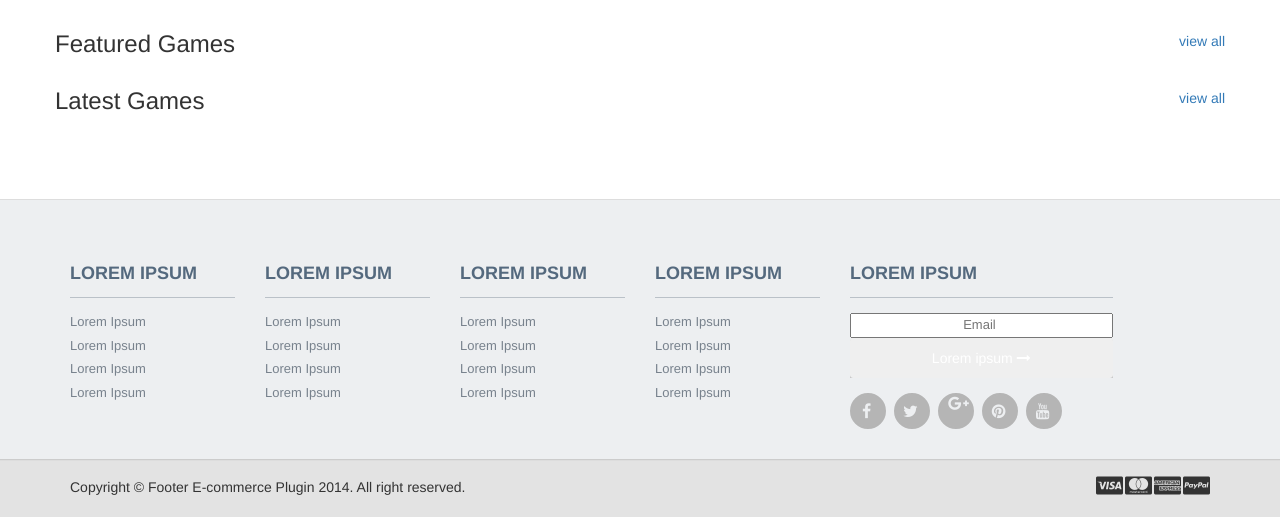
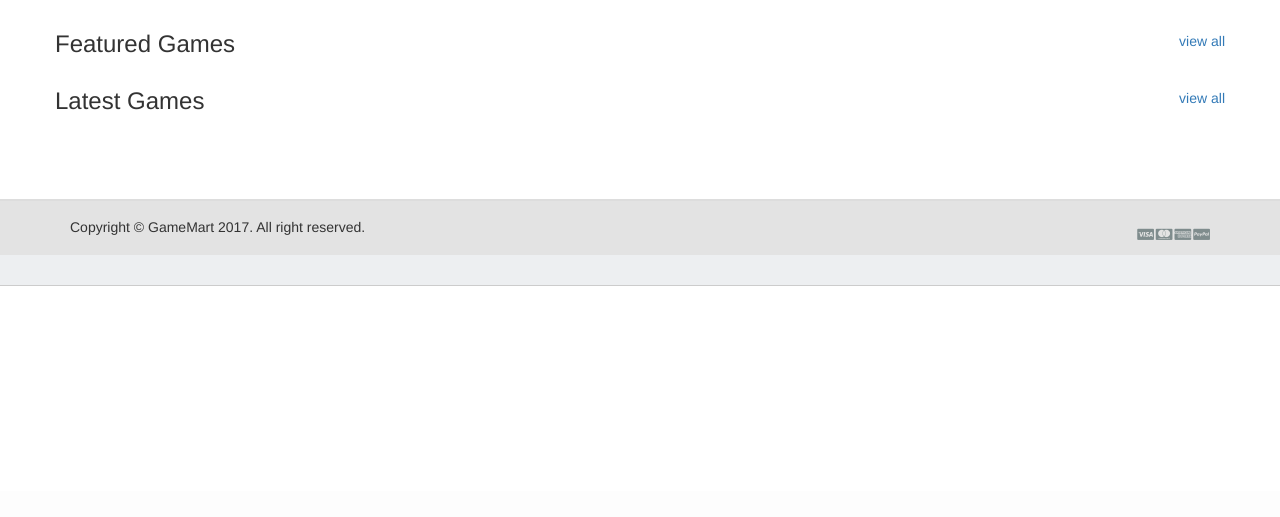
Before and after one commit to emkamal/websoftwaredevaalto, a Django app: page / in a window 1280 px wide. Shown: the part 309-826 px from the top of the page. After the commit the page ends 595 px from the top, so only its background shows below. Run offline with Django 3.2, Linux system fonts and the light colour scheme; grey boxes labelled with a size stand in for pictures from a placeholder-image service; data that the repository does not hold is empty; some libraries are stand-ins or nearby versions.

Commit message:
edit footer

```diff
--- a/gamemart/gameapp/templates/footer.html
+++ b/gamemart/gameapp/templates/footer.html
@@ -1,6 +1,7 @@
 {% load static %}
-<footer>
-  <div class="footer" id="footer">
+<footer class="footer">
+  <!--
+  <div id="footer">
       <div class="container">
           <div class="row">
               <div class="col-lg-2  col-md-2 col-sm-4 col-xs-6">
@@ -66,7 +67,7 @@
 
   <div class="footer-bottom">
       <div class="container">
-          <p class="pull-left"> Copyright © Footer E-commerce Plugin 2014. All right reserved. </p>
+          <p class="pull-left"> Copyright © GameMart 2017. All right reserved. </p>
           <div class="pull-right">
               <ul class="nav nav-pills payments">
                 <li><i class="fa fa-cc-visa"></i></li>
```
